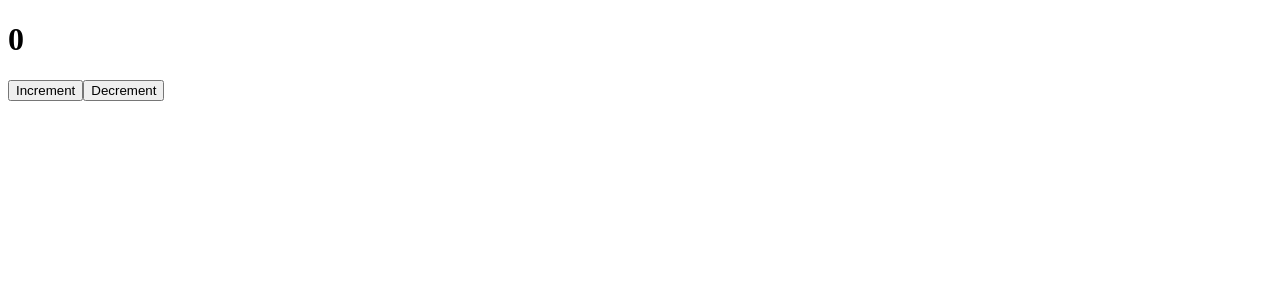
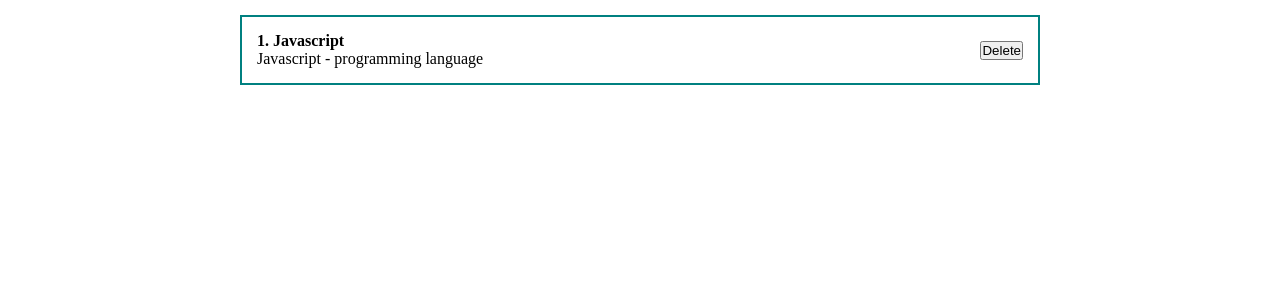
Before and after one commit to VladislavaZinoveikina/react-funds-practice, a React (Create React App) app: page / in a window 1280 px wide. Shown: the top 300 px of the page. Built offline with nearby package versions, Linux system fonts and the light colour scheme.

Commit message:
css styles

```diff
--- a/src/App.js
+++ b/src/App.js
@@ -1,11 +1,22 @@
 import React, { useState } from "react";
 import Counter from "./components/Counter";
 import ClassCounter from "./components/ClassCounter";
+import './styles/App.css';
 
 function App() {
   return (
     <div className="App">
-      <ClassCounter/>
+      <div className="post">
+        <div className="post__content">
+          <strong>1. Javascript</strong>
+          <div>
+            Javascript - programming language
+          </div>
+        </div>
+        <div className="post__btns">
+          <button>Delete</button>
+        </div>
+      </div>
     </div>
   );
 }
--- /dev/null
+++ b/src/styles/App.css
@@ -0,0 +1,23 @@
+* {
+    margin: 0;
+    padding: 0;
+    box-sizing: border-box;
+}
+
+#root {
+    display: flex;
+    justify-content: center;
+}
+
+.App {
+    width: 800px;
+}
+
+.post {
+    display: flex;
+    padding: 15px;
+    border: 2px solid teal;
+    margin-top: 15px;
+    justify-content: space-between;
+    align-items: center;
+}
```
